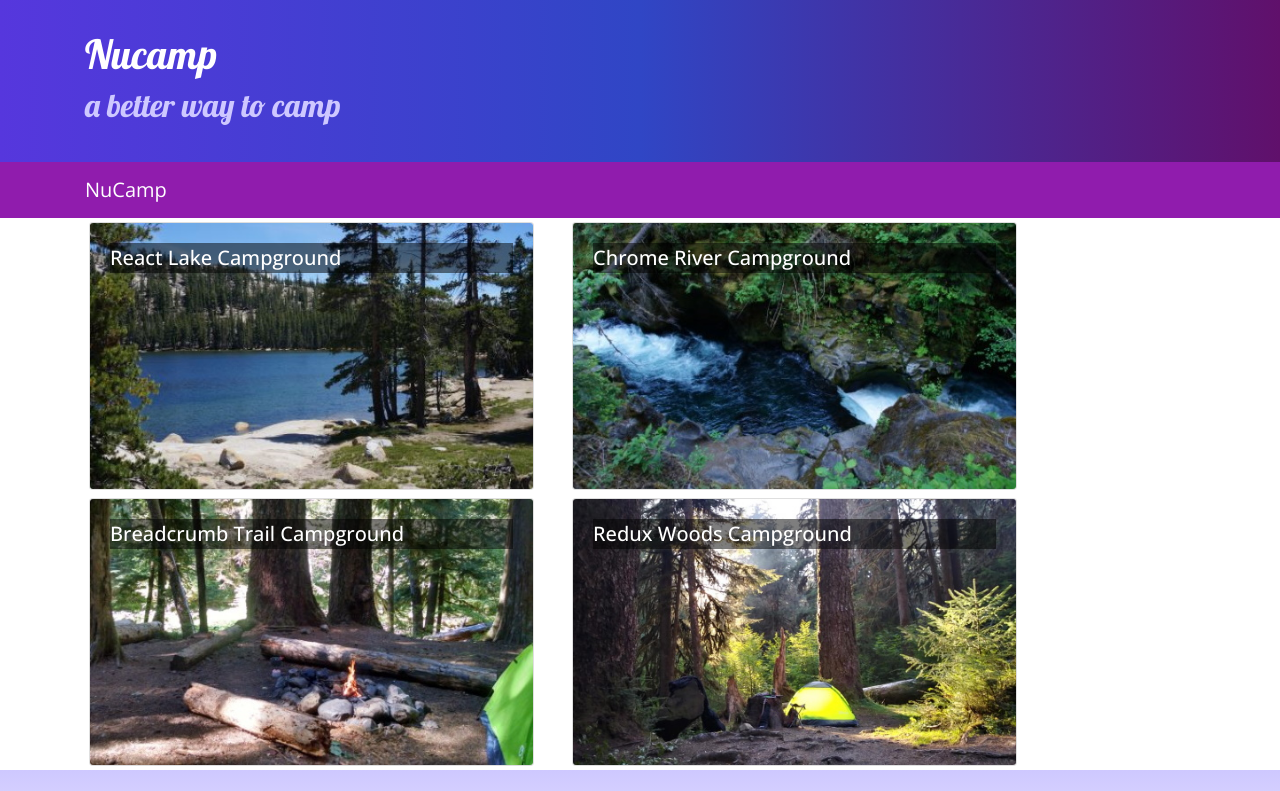
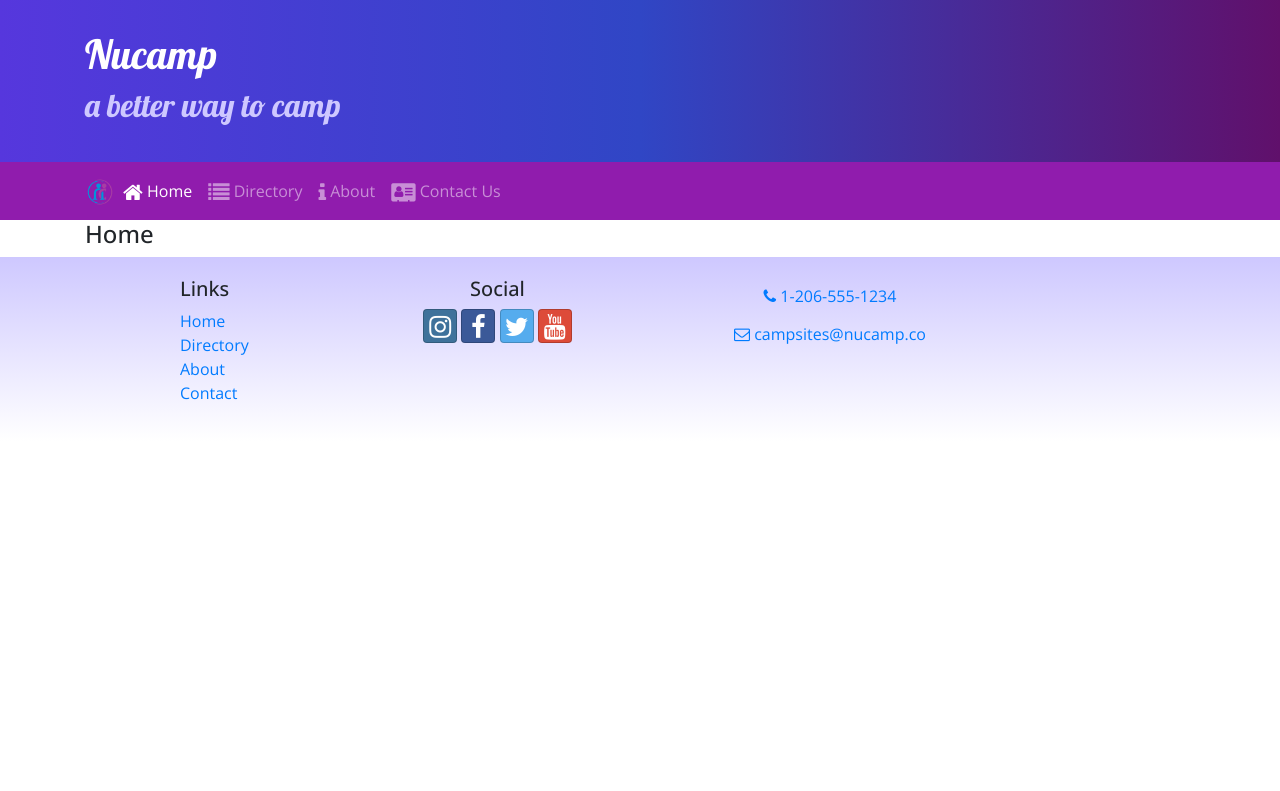
Before and after one commit to ConradoGonzalez/nucampsite-react-course, a React (Create React App) app: page /home in a window 1280 px wide. Shown: the top 791 px of the page. Built offline with nearby package versions, Linux system fonts and the light colour scheme.

Commit message:
React Router
Incorporating React Router

```diff
--- a/package.json
+++ b/package.json
@@ -10,6 +10,7 @@
     "react": "^17.0.2",
     "react-dom": "^17.0.2",
     "react-popper": "1.3.6",
+    "react-router-dom": "5.2.0",
     "react-scripts": "4.0.3",
     "reactstrap": "8.5.1",
     "typeface-lobster": "^1.1.13",
--- a/src/App.js
+++ b/src/App.js
@@ -1,13 +1,16 @@
 import React, { Component } from 'react';
 import Main from './components/MainComponent';
+import { BrowserRouter } from 'react-router-dom';
 import './App.css';
 
 class App extends Component {
     render() {
         return (
-            <div className="App">
-                <Main />
-            </div>
+            <BrowserRouter>
+                <div className="App">
+                    <Main />
+                </div>
+            </BrowserRouter>
         );
     }
 }
--- a/src/components/DirectoryComponent.js
+++ b/src/components/DirectoryComponent.js
@@ -2,9 +2,9 @@
 import { Card, CardImg, CardImgOverlay, CardTitle } from "reactstrap";
 import CampsiteInfo from "./CampsiteInfoComponent";
 
-function RenderDirectoryItem({campsite, onClick}) {
+function RenderDirectoryItem({campsite}) {
     return (
-        <Card onClick={() => onClick(campsite.id)}>
+        <Card>
         <CardImg width="100%" src={campsite.image} alt={campsite.name}/>
             <CardImgOverlay>
                 <CardTitle>{campsite.name}</CardTitle>
@@ -18,7 +18,7 @@
     const directory = props.campsites.map(campsite => {
         return (
             <div key={campsite.id} className="col-md-5 m-1">
-                <RenderDirectoryItem campsite={campsite} onClick={props.onClick} />
+                <RenderDirectoryItem campsite={campsite} />
             </div>
         );
     });
--- a/src/components/FooterComponent.js
+++ b/src/components/FooterComponent.js
@@ -1,4 +1,5 @@
 import React from 'react';
+import { Link } from 'react-router-dom';
 
 function Footer(props) {
     return (
@@ -8,10 +9,10 @@
                     <div className="col-4 col-sm-2 offset-1">
                         <h5>Links</h5>
                         <ul className="list-unstyled">
-                            <li><a href="#">Home</a></li>
-                            <li><a href="#">Directory</a></li>
-                            <li><a href="#">About</a></li>
-                            <li><a href="#">Contact</a></li>
+                            <li><Link to='/home'>Home</Link></li>
+                            <li><Link to='/directory'>Directory</Link></li>
+                            <li><Link to='/aboutus'>About</Link></li>
+                            <li><Link to='/contactus'>Contact</Link></li>
                         </ul>
                     </div>
                     <div className="col-6 col-sm-3 text-center">
--- a/src/components/HeaderComponent.js
+++ b/src/components/HeaderComponent.js
@@ -1,8 +1,25 @@
 import React, { Component }  from 'react';
-import { Navbar, NavbarBrand, Jumbotron } from 'reactstrap';
+import { Nav, Navbar, NavbarBrand, NavbarToggler, Collapse, NavItem, Jumbotron } from 'reactstrap';
+import { NavLink } from 'react-router-dom';
 
 class Header extends Component {
-    render( ) {
+
+    constructor(props) {
+        super(props);
+
+        this.toggleNav = this.toggleNav.bind(this);
+        this.state = {
+          isNavOpen: false
+        };
+    }
+
+    toggleNav() {
+        this.setState({
+            isNavOpen: !this.state.isNavOpen
+        });
+    }
+
+    render() {
         return (
             <React.Fragment>
                 <Jumbotron fluid>
@@ -15,9 +32,35 @@
                         </div>
                     </div>
                 </Jumbotron>
-                <Navbar dark sticky="top">
+
+                <Navbar dark sticky="top" expand="md">
                     <div className="container">
-                        <NavbarBrand href="/">NuCamp</NavbarBrand>
+                        <NavbarBrand className="mr-auto" href="/"><img src="/assets/images/logo.png" height="30" width="30" alt="NuCamp Logo" /></NavbarBrand>
+                        <NavbarToggler onClick={this.toggleNav} />
+                        <Collapse isOpen={this.state.isNavOpen} navbar>
+                            <Nav navbar>
+                                <NavItem>
+                                    <NavLink className="nav-link" to="/home">
+                                        <i className="fa fa-home fa-lg" /> Home
+                                    </NavLink>
+                                </NavItem>
+                                <NavItem>
+                                    <NavLink className="nav-link" to="/directory">
+                                        <i className="fa fa-list fa-lg" /> Directory
+                                    </NavLink>
+                                </NavItem>
+                                <NavItem>
+                                    <NavLink className="nav-link" to="/aboutus">
+                                        <i className="fa fa-info fa-lg" /> About
+                                    </NavLink>
+                                </NavItem>
+                                <NavItem>
+                                    <NavLink className="nav-link" to="/contactus">
+                                        <i className="fa fa-address-card fa-lg" /> Contact Us
+                                    </NavLink>
+                                </NavItem>
+                            </Nav>
+                        </Collapse>
                     </div>
                 </Navbar>
             </React.Fragment>
--- /dev/null
+++ b/src/components/HomeComponent.js
@@ -0,0 +1,11 @@
+import React from 'react';
+
+function Home(props) {
+    return (
+        <div className="container">
+            <h4>Home</h4>
+        </div>
+    );
+}
+
+export default Home;
--- a/src/components/MainComponent.js
+++ b/src/components/MainComponent.js
@@ -3,6 +3,8 @@
 import CampsiteInfo from "./CampsiteInfoComponent";
 import Header from './HeaderComponent';
 import Footer from './FooterComponent';
+import Home from './HomeComponent';
+import { SwitchCase, Route, Redirect, Switch } from 'react-router-dom';
 import { CAMPSITES } from '../shared/campsites';
 
 class Main extends Component {
@@ -10,20 +12,26 @@
         super(props);
         this.state = {
             campsites: CAMPSITES,
-            selectedCampsite: null
+
         };
     }
 
-    onCampsiteSelect(campsiteId) {
-        this.setState({selectedCampsite: campsiteId});
-    }
+    render() {
 
-    render() {
+        const HomePage = () => {
+            return (
+                <Home />
+            );
+        }
+
         return (
             <div>
                 <Header />
-                <Directory campsites={this.state.campsites} onClick={campsiteId => this.onCampsiteSelect(campsiteId)}/>
-                <CampsiteInfo campsite={this.state.campsites.filter(campsite => campsite.id === this.state.selectedCampsite)[0]}/>
+                <Switch>
+                    <Route path='/home' component={HomePage} />
+                    <Route exact path='/directory' render={() => <Directory campsites={this.state.campsites} />} />
+                    <Redirect to='/home' />
+                </Switch>
                 <Footer />
             </div>
         );
```
Also changed, not shown: 1 other file (tests, documents, lock files or other folders).
